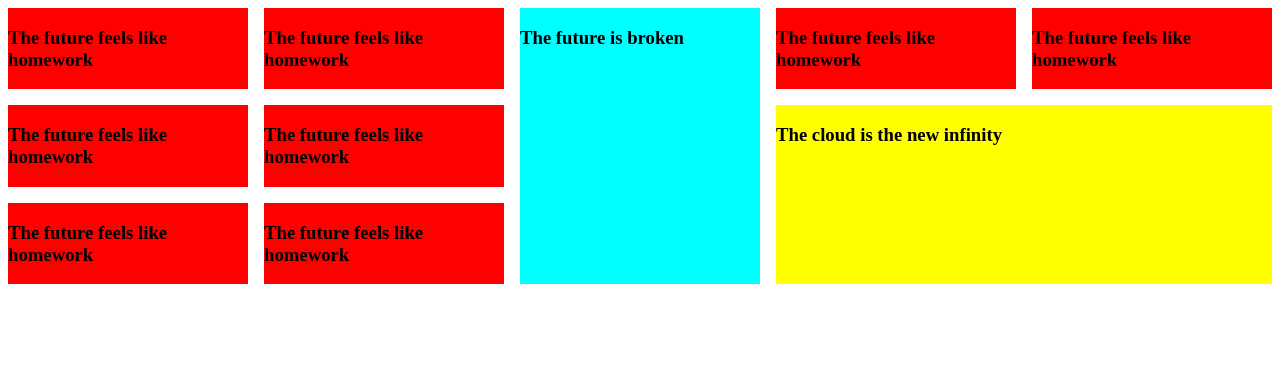
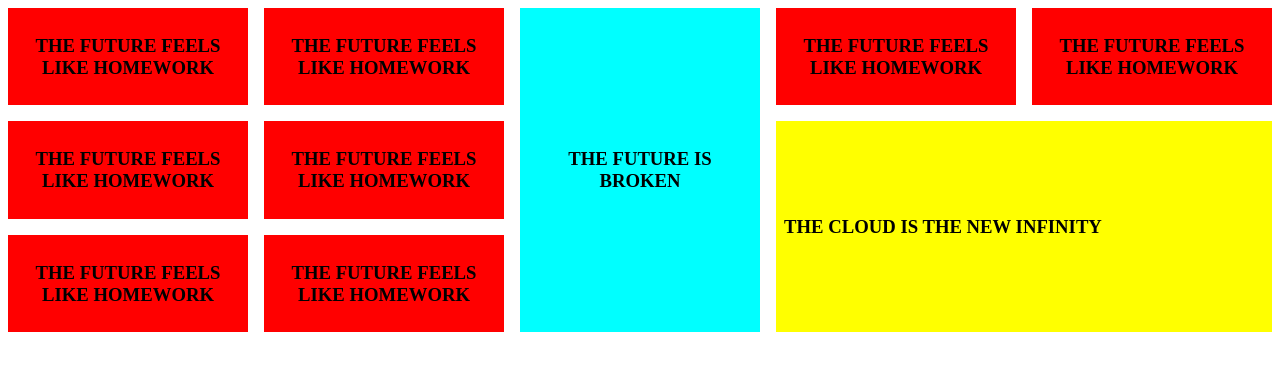
Before and after one commit to jeffasseur/2IMD-webtechadvanced-portfolio, a plain HTML site: page lab2/TheFuture/thefuture.html in a window 1280 px wide. Drawn offline with Linux system fonts and the light colour scheme.

Commit message:
feat: align and transform text

```diff
--- a/lab2/TheFuture/style.css
+++ b/lab2/TheFuture/style.css
@@ -1,8 +1,24 @@
+* {
+    box-sizing: border-box;
+}
+
 section {
     display: grid;
     grid-template-columns: repeat(5, 1fr);
     grid-template-rows: repeat(3, 1fr);
     grid-gap: 1em;
+    text-align: center;
+    text-transform: uppercase;
+}
+
+.cube {
+    display: flex;
+    align-items: center;
+    padding: .5em;
+}
+
+.cube h3 {
+    align-items: center;
 }
 
 .bg-red {
```
